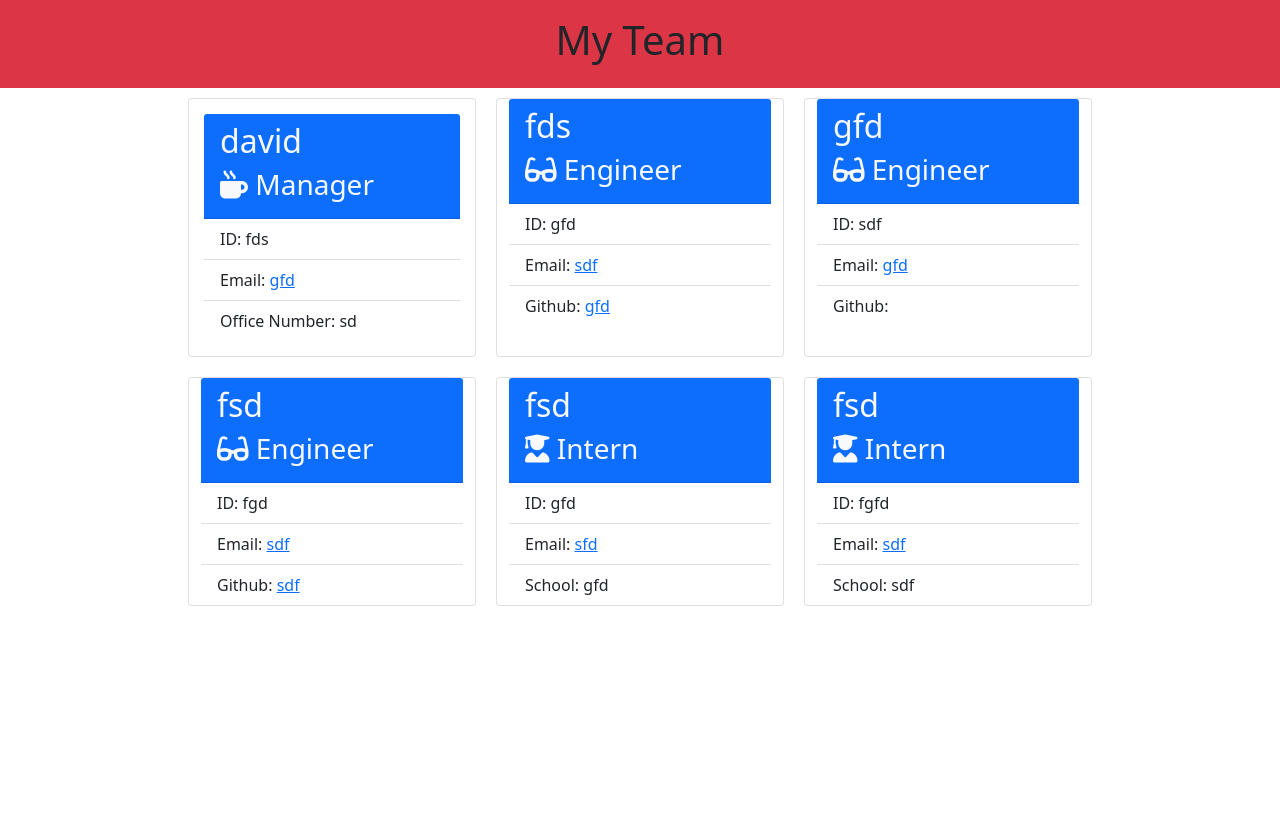
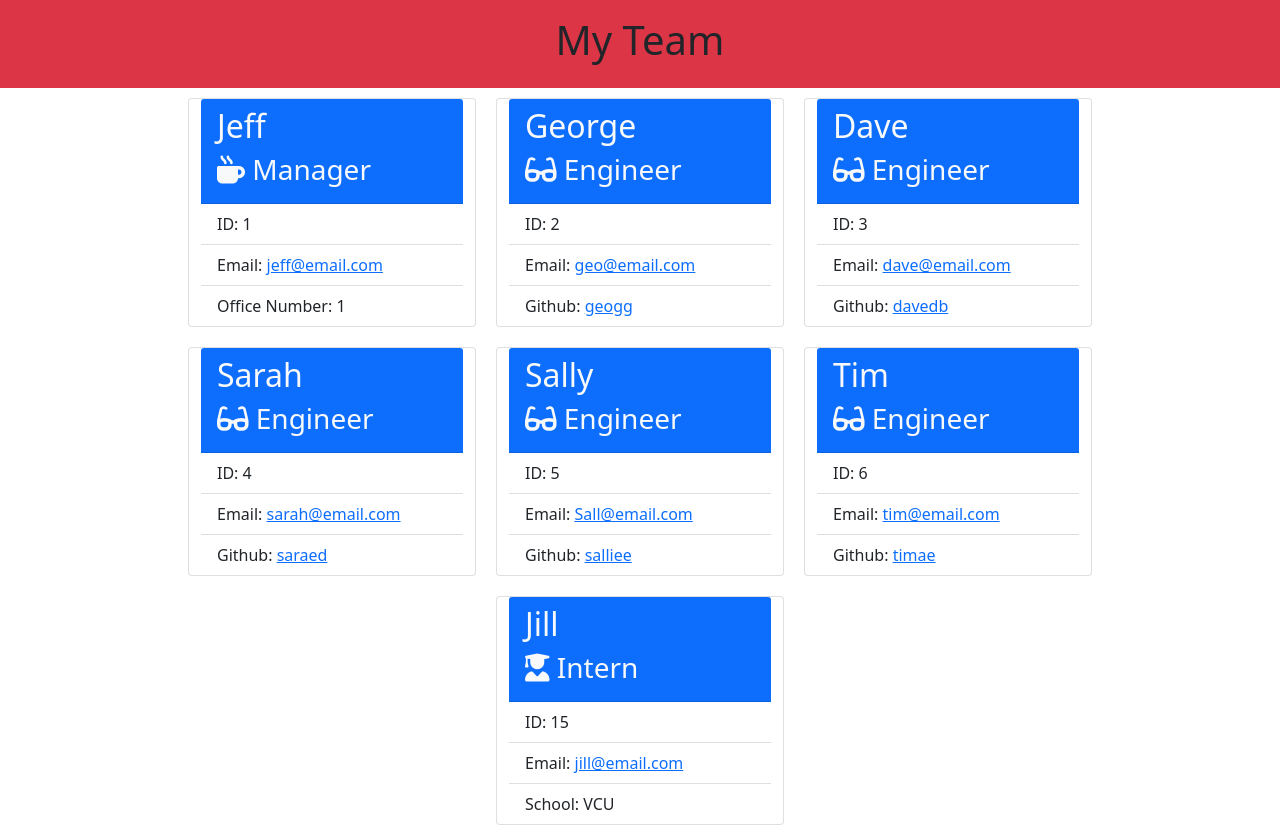
Before and after one commit to Gaitherdb/Team-Profile-Generator, a website: page dist/team.html in a window 1280 px wide. Before the commit the page ends 800 px from the top, so only its background shows below. Drawn offline with nearby package versions, Linux system fonts and the light colour scheme.

Commit message:
update README and HTML to deploy

```diff
--- a/dist/team.html
+++ b/dist/team.html
@@ -20,72 +20,82 @@
     <div class="container">
         <div class="row row-cols-auto d-flex justify-content-center">
 
-            <div class="card col " style="width: 18rem; margin: 10px; padding: 15px;">
+   <div class="card col" style="width: 18rem; margin: 10px;">
                     <div class="card-header bg-primary text-light">
-                    <h2 class="card-title">david</h2>
+                        <h2 class="card-title">Jeff</h2>
                         <h3 class="card-title"><i class="fas fa-mug-hot"></i> Manager</h3>
                     </div>
                     <ul class="list-group list-group-flush">
-                    <li class="list-group-item">ID: fds</li>
-                    <li class="list-group-item">Email: <a href="mailto:gfd">gfd</a></li>
-                    <li class="list-group-item">Office Number: sd</li>
+                        <li class="list-group-item">ID: 1</li>
+                        <li class="list-group-item">Email: <a href="mailto:jeff@email.com">jeff@email.com</a></li>
+                        <li class="list-group-item">Office Number: 1</li>
                     </ul>
                 </div>
                 <div class="card col" style="width: 18rem; margin: 10px;">
                     <div class="card-header bg-primary text-light">
-                    <h2 class="card-title">fds</h2>
+                        <h2 class="card-title">George</h2>
                         <h3 class="card-title"><i class="fas fa-glasses"></i> Engineer</h3>
                     </div>
                     <ul class="list-group list-group-flush">
-                    <li class="list-group-item">ID: gfd</li>
-                    <li class="list-group-item">Email: <a href="mailto:sdf">sdf</a></li>
-                    <li class="list-group-item">Github: <a href="https://github.com/gfd">gfd</a></li>
+                        <li class="list-group-item">ID: 2</li>
+                        <li class="list-group-item">Email: <a href="mailto:geo@email.com">geo@email.com</a></li>
+                        <li class="list-group-item">Github: <a href="https://github.com/geogg">geogg</a></li>
                     </ul>
                 </div>
                 <div class="card col" style="width: 18rem; margin: 10px;">
                     <div class="card-header bg-primary text-light">
-                    <h2 class="card-title">gfd</h2>
+                        <h2 class="card-title">Dave</h2>
                         <h3 class="card-title"><i class="fas fa-glasses"></i> Engineer</h3>
                     </div>
                     <ul class="list-group list-group-flush">
-                    <li class="list-group-item">ID: sdf</li>
-                    <li class="list-group-item">Email: <a href="mailto:gfd">gfd</a></li>
-                    <li class="list-group-item">Github: <a href="https://github.com/"></a></li>
+                        <li class="list-group-item">ID: 3</li>
+                        <li class="list-group-item">Email: <a href="mailto:dave@email.com">dave@email.com</a></li>
+                        <li class="list-group-item">Github: <a href="https://github.com/davedb">davedb</a></li>
                     </ul>
                 </div>
                 <div class="card col" style="width: 18rem; margin: 10px;">
                     <div class="card-header bg-primary text-light">
-                    <h2 class="card-title">fsd</h2>
+                        <h2 class="card-title">Sarah</h2>
                         <h3 class="card-title"><i class="fas fa-glasses"></i> Engineer</h3>
                     </div>
                     <ul class="list-group list-group-flush">
-                    <li class="list-group-item">ID: fgd</li>
-                    <li class="list-group-item">Email: <a href="mailto:sdf">sdf</a></li>
-                    <li class="list-group-item">Github: <a href="https://github.com/sdf">sdf</a></li>
+                        <li class="list-group-item">ID: 4</li>
+                        <li class="list-group-item">Email: <a href="mailto:sarah@email.com">sarah@email.com</a></li>
+                        <li class="list-group-item">Github: <a href="https://github.com/saraed">saraed</a></li>
+                    </ul>
+                </div>
+                <div class="card col" style="width: 18rem; margin: 10px;">
+                    <div class="card-header bg-primary text-light">
+                        <h2 class="card-title">Sally</h2>
+                        <h3 class="card-title"><i class="fas fa-glasses"></i> Engineer</h3>
+                    </div>
+                    <ul class="list-group list-group-flush">
+                        <li class="list-group-item">ID: 5</li>
+                        <li class="list-group-item">Email: <a href="mailto:Sall@email.com">Sall@email.com</a></li>
+                        <li class="list-group-item">Github: <a href="https://github.com/salliee">salliee</a></li>
+                    </ul>
+                </div>
+                <div class="card col" style="width: 18rem; margin: 10px;">
+                    <div class="card-header bg-primary text-light">
+                        <h2 class="card-title">Tim</h2>
+                        <h3 class="card-title"><i class="fas fa-glasses"></i> Engineer</h3>
+                    </div>
+                    <ul class="list-group list-group-flush">
+                        <li class="list-group-item">ID: 6</li>
+                        <li class="list-group-item">Email: <a href="mailto:tim@email.com">tim@email.com</a></li>
+                        <li class="list-group-item">Github: <a href="https://github.com/timae">timae</a></li>
                     </ul>
                 </div>
 
     <div class="card col" style="width: 18rem; margin: 10px;">
     <div class="card-header bg-primary text-light">
-                    <h2 class="card-title">fsd</h2>
+        <h2 class="card-title">Jill</h2>
         <h3 class="card-title"><i class="fas fa-user-graduate"></i> Intern</h3>
     </div>
     <ul class="list-group list-group-flush">
-                    <li class="list-group-item">ID: gfd</li>
-                    <li class="list-group-item">Email: <a href="mailto:sfd">sfd</a></li>
-                    <li class="list-group-item">School: gfd</li>
-                </ul>
-            </div>
-
-            <div class="card col" style="width: 18rem; margin: 10px;">
-                <div class="card-header bg-primary text-light">
-                    <h2 class="card-title">fsd</h2>
-                    <h3 class="card-title"><i class="fas fa-user-graduate"></i> Intern</h3>
-                </div>
-                <ul class="list-group list-group-flush">
-                    <li class="list-group-item">ID: fgfd</li>
-                    <li class="list-group-item">Email: <a href="mailto:sdf">sdf</a></li>
-                    <li class="list-group-item">School: sdf</li>
+        <li class="list-group-item">ID: 15</li>
+        <li class="list-group-item">Email: <a href="mailto:jill@email.com">jill@email.com</a></li>
+        <li class="list-group-item">School: VCU</li>
     </ul>
 </div>
 
```
Also changed, not shown: README.md. Lines whose indentation alone changed are shown as unchanged.
